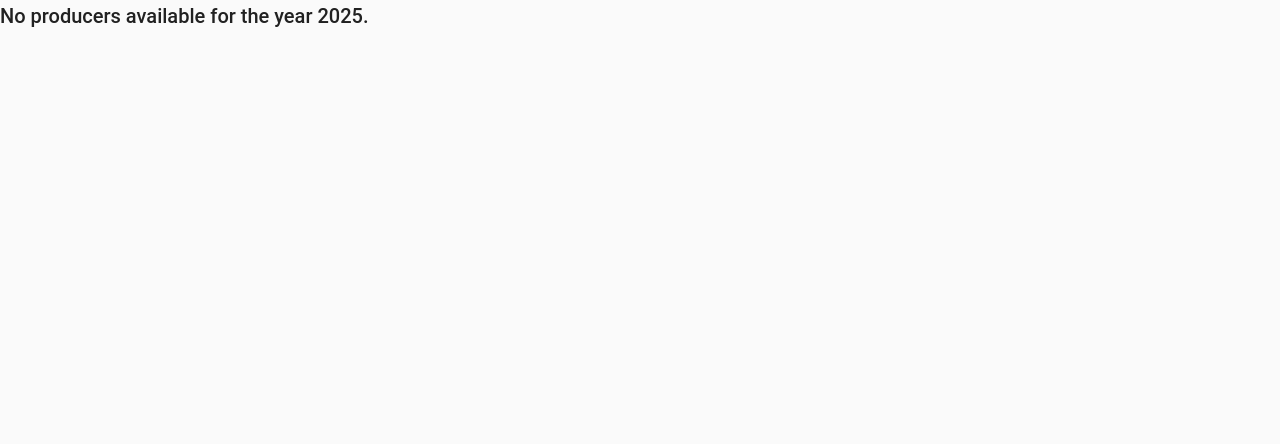
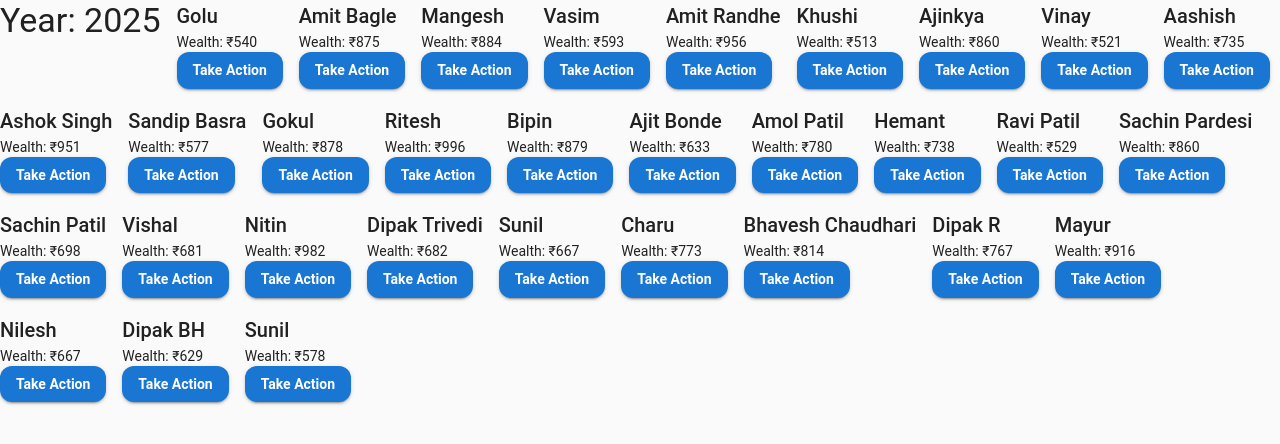
Before and after one commit to Vishalsnw/Bollywood, a React (Create React App) app: page / in a window 1280 px wide. Shown: the top 444 px of the page. Built offline with nearby package versions, Linux system fonts and the light colour scheme.

Commit message:
Update App.js

```diff
--- a/src/App.js
+++ b/src/App.js
@@ -30,13 +30,20 @@ const theme = createTheme({
 });
 
 function App() {
+  const producers = [
+    "Golu", "Amit Bagle", "Mangesh", "Vasim", "Amit Randhe", "Khushi", "Ajinkya", "Vinay",
+    "Aashish", "Ashok Singh", "Sandip Basra", "Gokul", "Ritesh", "Bipin", "Ajit Bonde", "Amol Patil",
+    "Hemant", "Ravi Patil", "Sachin Pardesi", "Sachin Patil", "Vishal", "Nitin", "Dipak Trivedi",
+    "Sunil", "Charu", "Bhavesh Chaudhari", "Dipak R", "Mayur", "Nilesh", "Dipak BH", "Sunil"
+  ].map((name, id) => ({ id, name, wealth: Math.floor(Math.random() * 500) + 500 }));
+
   return (
     <Provider store={store}>
       <ThemeProvider theme={theme}>
         <CssBaseline />
         <Router>
           <Routes>
-            <Route path="/" element={<GameScreen />} />
+            <Route path="/" element={<GameScreen producers={producers} />} />
           </Routes>
         </Router>
       </ThemeProvider>
```
